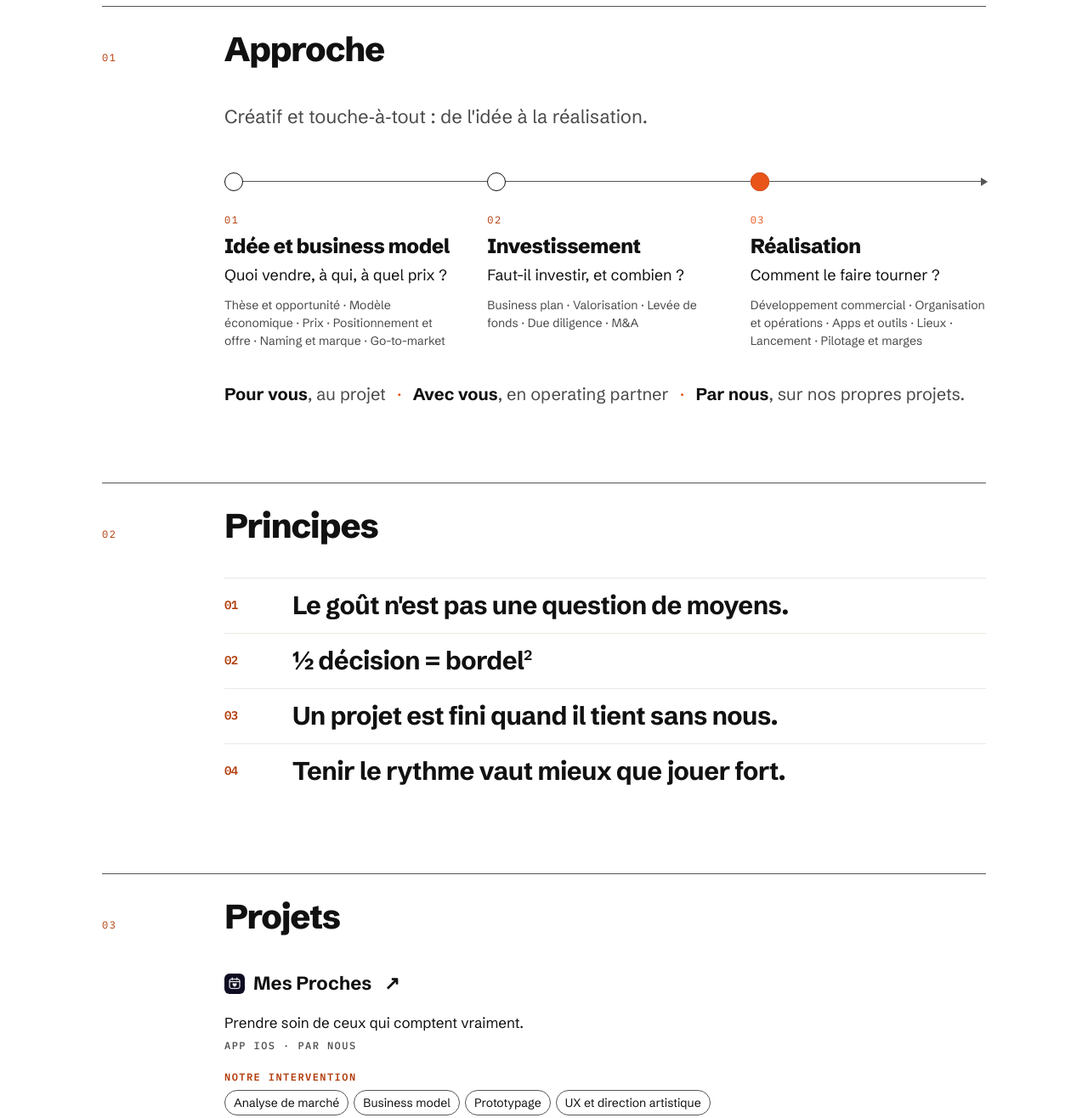
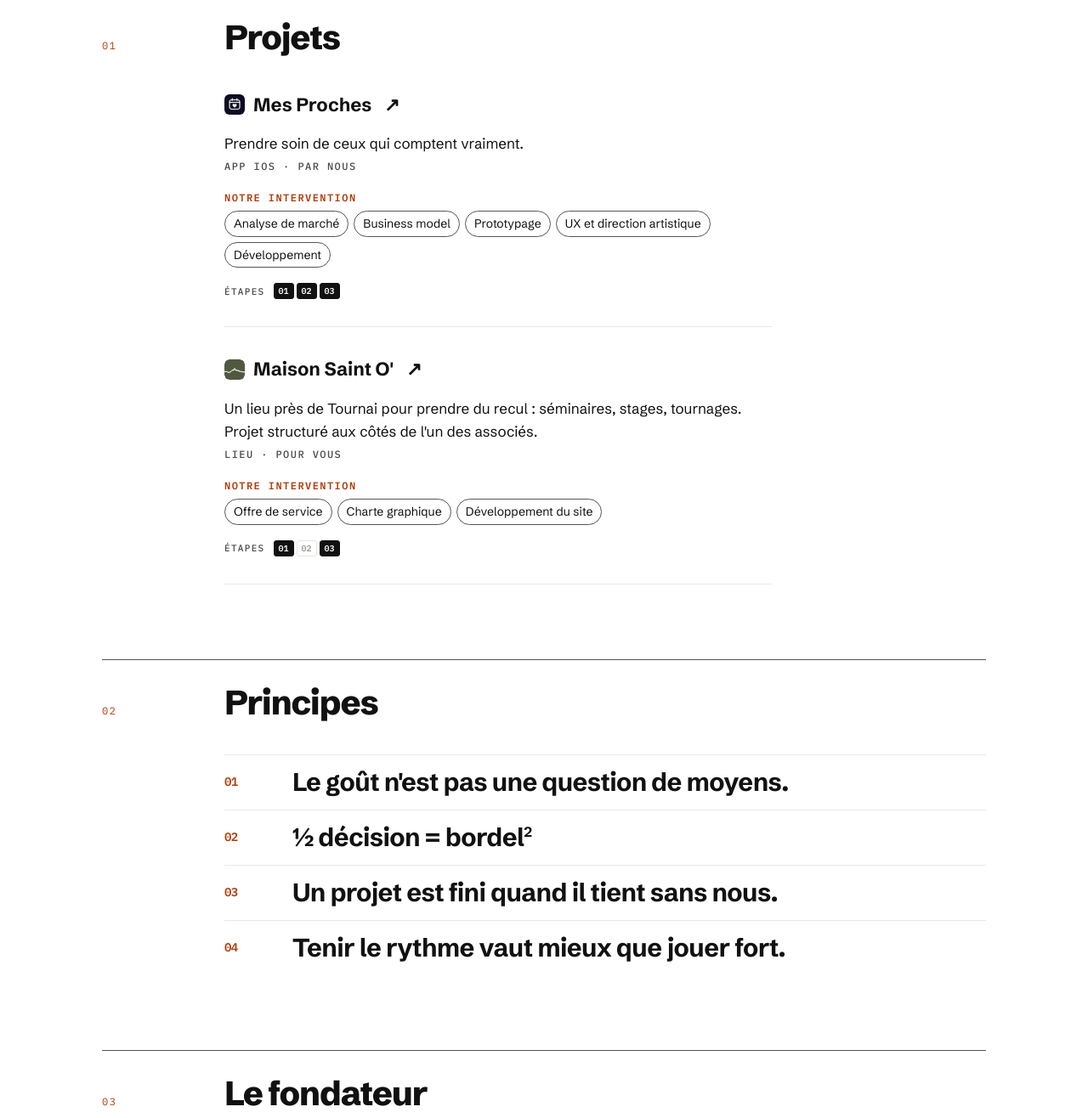
Before and after one commit to bschoeffel/paradiddle-site, a plain HTML site: page index.html in a window 1280 px wide. Shown: the part 760-2076 px from the top of the page at 85% size. Drawn offline with Linux system fonts and the light colour scheme.

Commit message:
Retire l'Approche ; Projets en premier, puis Principes, Fondateur, Contact ; façons de travailler sous l'accroche
Co-Authored-By: Claude Opus 5.5 <noreply@anthropic.com>
Claude-Session: https://claude.ai/code/session_01BLnAgTWFHsGTDW4dwBqLML

```diff
--- a/index.html
+++ b/index.html
@@ -161,6 +161,7 @@ footer .wrap { display: flex; justify-content: space-between; align-items: end;
 .trio h3 { font-size: 24px; font-weight: 800; letter-spacing: -0.02em; }
 .trio p { margin-top: 6px; font-size: 18px; color: var(--muted); }
 .modes { margin-top: 36px; font-size: clamp(17px, 1.6vw, 20px); line-height: 1.6; color: var(--muted); }
+.hero .lede.modes { margin-top: 18px; max-width: none; }
 .modes b { color: var(--ink); font-weight: 700; }
 .modes span { color: var(--accent); margin: 0 .4em; }
 .trio-line { margin-top: 32px; font-size: clamp(20px, 2vw, 24px); font-weight: 700; letter-spacing: -0.01em; }
@@ -323,8 +324,8 @@ try { if (!window.matchMedia('(prefers-reduced-motion: reduce)').matches && !ses
       <span class="wm-st" aria-hidden="true"><i>R</i><span>L</span><span>R</span><span>R</span><i>L</i><span>R</span><span>L</span><span>L</span></span>
     </a>
     <nav id="menu" aria-label="Navigation principale">
-      <a href="#studio">Approche</a>
       <a href="#index">Projets</a>
+      <a href="#principes">Principes</a>
       <a href="#contact">Contact</a>
     </nav>
   </div>
@@ -337,7 +338,7 @@ try { if (!window.matchMedia('(prefers-reduced-motion: reduce)').matches && !ses
       <h1 id="hero-title" class="manifesto">
         <span class="m1">Studio de projets&nbsp;: conception, investissement, <em>réalisation</em>.</span>
       </h1>
-      <p class="lede">Fondé à Lille par Benoît Schoeffel.</p>
+      <p class="lede modes"><b>Pour vous</b>, au projet <span aria-hidden="true">·</span> <b>Avec vous</b>, en operating partner <span aria-hidden="true">·</span> <b>Par nous</b>, sur nos propres projets.</p>
     </section>
   </div>
   </div>
@@ -350,36 +351,9 @@ try { if (!window.matchMedia('(prefers-reduced-motion: reduce)').matches && !ses
   </div>
 
   <div class="wrap">
-    <section class="s" id="studio" aria-labelledby="studio-title" style="margin-top: 64px;">
-      <div class="s-head"><span class="mono num">01</span><h2 id="studio-title">Approche</h2></div>
-      <div class="s-body">
-        <p class="s-sub">Créatif et touche‑à‑tout&nbsp;: de l'idée à la réalisation.</p>
-        <div class="flow" data-step="0">
-          <div class="flow-line" aria-hidden="true"><i></i><i></i><i></i><b class="flow-ball"></b></div>
-          <ol class="flow-steps">
-            <li><span class="mono">01</span><h3>Idée et business model</h3><p class="q">Quoi vendre, à qui, à quel prix&nbsp;?</p><p class="d">Thèse et opportunité · Modèle économique · Prix · Positionnement et offre · Naming et marque · Go-to-market</p></li>
-            <li><span class="mono">02</span><h3>Investissement</h3><p class="q">Faut-il investir, et combien&nbsp;?</p><p class="d">Business plan · Valorisation · Levée de fonds · Due diligence · M&amp;A</p></li>
-            <li><span class="mono">03</span><h3>Réalisation</h3><p class="q">Comment le faire tourner&nbsp;?</p><p class="d">Développement commercial · Organisation et opérations · Apps et outils · Lieux · Lancement · Pilotage et marges</p></li>
-          </ol>
-        </div>
-        <p class="modes"><b>Pour vous</b>, au projet <span aria-hidden="true">·</span> <b>Avec vous</b>, en operating partner <span aria-hidden="true">·</span> <b>Par nous</b>, sur nos propres projets.</p>
-      </div>
-    </section>
 
-    <section class="s" id="principes" aria-labelledby="principes-title">
-      <div class="s-head"><span class="mono num">02</span><h2 id="principes-title">Principes</h2></div>
-      <div class="s-body">
-        <ol class="rules">
-          <li>Le goût n'est pas une question de moyens.</li>
-          <li><span aria-hidden="true">½&nbsp;décision = bordel<sup>2</sup></span><span class="sr">Demi-décision égale bordel au carré.</span></li>
-          <li>Un projet est fini quand il tient sans nous.</li>
-          <li>Tenir le rythme vaut mieux que jouer fort.</li>
-        </ol>
-      </div>
-    </section>
-
-    <section class="s" id="index" aria-labelledby="index-title">
-      <div class="s-head"><span class="mono num">03</span><h2 id="index-title">Projets</h2></div>
+    <section class="s" id="index" aria-labelledby="index-title" style="margin-top: 64px;">
+      <div class="s-head"><span class="mono num">01</span><h2 id="index-title">Projets</h2></div>
       <div class="s-body">
         <ul class="works">
           <li class="work">
@@ -406,8 +380,20 @@ try { if (!window.matchMedia('(prefers-reduced-motion: reduce)').matches && !ses
       </div>
     </section>
 
+    <section class="s" id="principes" aria-labelledby="principes-title">
+      <div class="s-head"><span class="mono num">02</span><h2 id="principes-title">Principes</h2></div>
+      <div class="s-body">
+        <ol class="rules">
+          <li>Le goût n'est pas une question de moyens.</li>
+          <li><span aria-hidden="true">½&nbsp;décision = bordel<sup>2</sup></span><span class="sr">Demi-décision égale bordel au carré.</span></li>
+          <li>Un projet est fini quand il tient sans nous.</li>
+          <li>Tenir le rythme vaut mieux que jouer fort.</li>
+        </ol>
+      </div>
+    </section>
+
     <section class="s" id="fondateur" aria-labelledby="fondateur-title">
-      <div class="s-head"><span class="mono num">04</span><h2 id="fondateur-title">Le fondateur</h2></div>
+      <div class="s-head"><span class="mono num">03</span><h2 id="fondateur-title">Le fondateur</h2></div>
       <div class="s-body">
         <div class="letter">
           <p>Après vingt ans dans l'événementiel mondial, la publicité, le conseil et la direction d'entreprises, Benoît Schoeffel aborde chaque projet comme un musicien&nbsp;: de la rigueur, de l'écoute, et l'envie de faire sonner le collectif.</p>
@@ -431,7 +417,7 @@ try { if (!window.matchMedia('(prefers-reduced-motion: reduce)').matches && !ses
 
   <section class="contact" id="contact" aria-labelledby="contact-title">
     <div class="wrap">
-      <p class="mono">05 · Contact</p>
+      <p class="mono">04 · Contact</p>
       <h2 id="contact-title">Un projet ? Parlons-en.</h2>
       <p>Un premier échange de 30 minutes suffit pour savoir si nous jouons ensemble.</p>
       <a class="mail" href="mailto:benoit.schoeffel@paradiddle.fr">benoit.schoeffel@paradiddle.fr</a>
```
